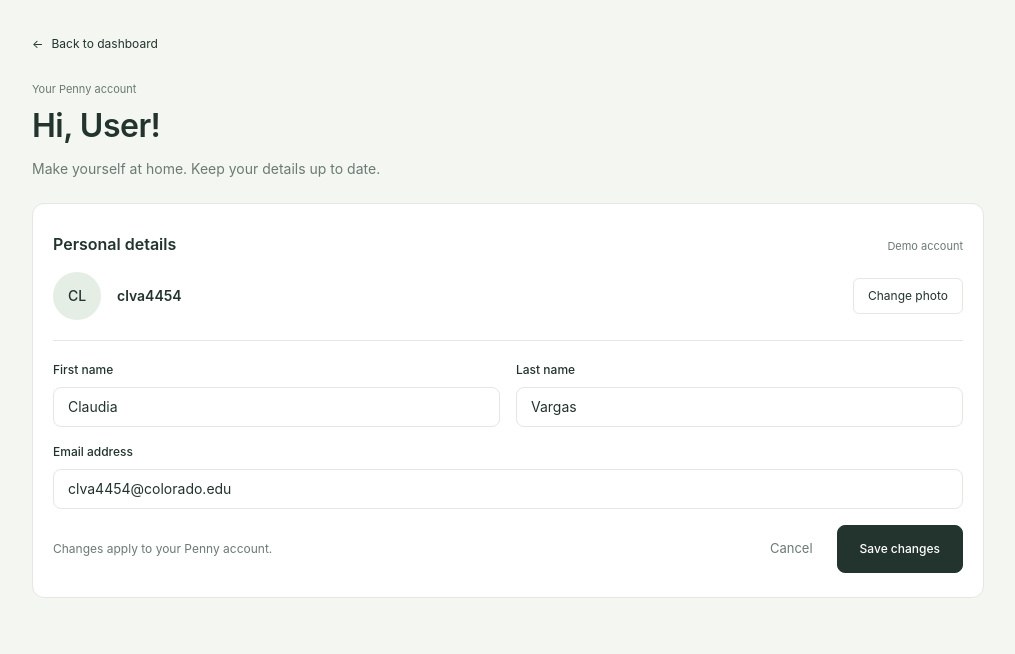
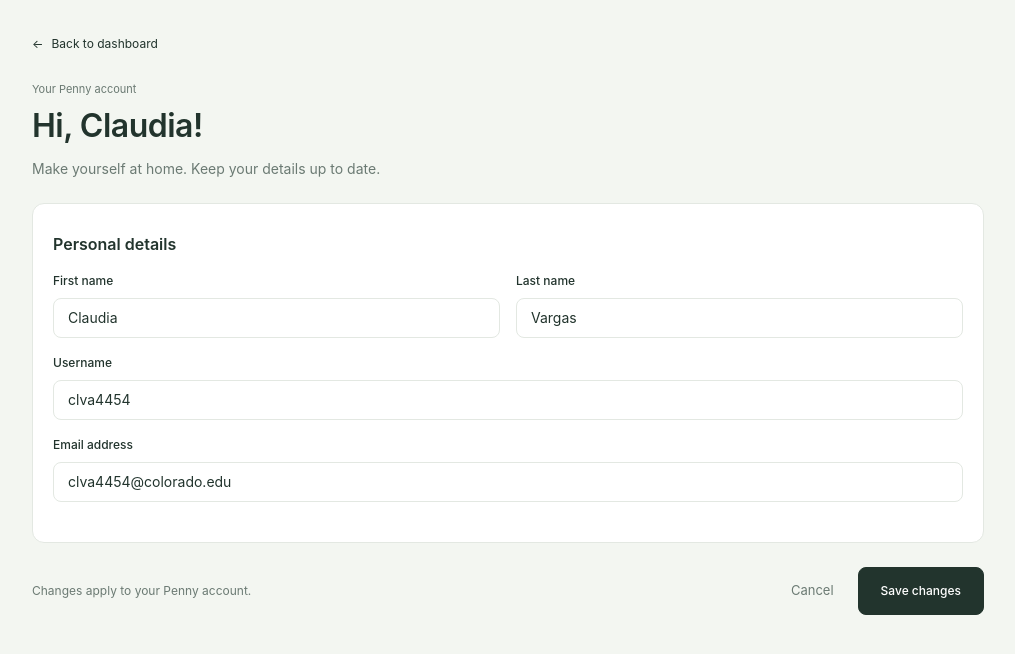
Before and after one commit to Dan1731/ExpenseTracker, a Flask app: template templates/profile.html in a window 1280 px wide. Shown: the top 654 px of the page, without its empty margins (132-1147 px from the left). Run offline with Flask 3, Linux system fonts and the light colour scheme; the template is opened without the code that fills it: values that come from a table or form of the project are taken from there, others are empty.

Commit message:
Add profile page with editable user details

```diff
--- a/app.py
+++ b/app.py
@@ -6,9 +6,9 @@
 ##To run with debugger: flask --app app run --debug
 from init_extension import db
 from flask import Flask, render_template
-from init_extension import db
 from models import User, ExpenseTrans
 from login_route import login_pages
+from profile_route import profile_bp
 
 app = Flask(__name__)
 
@@ -16,6 +16,7 @@
 
 db.init_app(app)
 app.register_blueprint(login_pages)
+app.register_blueprint(profile_bp)
 
 with app.app_context():
     db.create_all()
--- a/templates/profile.html
+++ b/templates/profile.html
@@ -2,56 +2,52 @@
 <html lang="en">
 <head>
 <meta charset="UTF-8">
-<meta name="viewport" content="width=device-width, initial-scale=1">
+<meta name="viewport" content="width=device-width, initial-scale=1"> <!-- Viewport meta tag for responsive design -->
 <title>Penny</title>
-<link rel="stylesheet" href="../static/profile.css">
+<link rel="stylesheet" href="{{ url_for('static', filename='profile.css') }}"> <!-- Styles for the profile page -->
 
 </head>
 <body>
 <main class="page">
   <a class="back" href="#"><span aria-hidden="true">&larr;</span> Back to dashboard</a>
   <p class="eyebrow">Your Penny account</p>
-  <h1>Hi, User!</h1>
+  <h1>Hi, {{ user.first_name or user.username }}!</h1> <!-- Greeting message (user's first name or username)-->
   <p class="lede">Make yourself at home. Keep your details up to date.</p>
 
-  <form method="post" action="#">
+  <form method="post" action="#" novalidate> <!-- Form for updating profile information -->
+    {% if error %}<p class="note" style="color:#b00020">{{ error }}</p>{% endif %} <!-- Error message will appear on page-->
     <section class="card" aria-labelledby="personal-heading">
       <div class="card-head">
         <h2 id="personal-heading">Personal details</h2>
-        <span class="note">Demo account</span>
       </div>
 
-      <div class="identity">
-        <div class="avatar" aria-hidden="true">{{ (user.username or '?')[:2] | upper }}</div>
-        <div class="identity-text">
-          <div class="identity-name">{{ user.username }}</div>
-          <div class="note">{% if user.created_at %}Member since {{ user.created_at }}{% endif %}</div>
-        </div>
-        <button type="button" class="btn">Change photo</button>
-      </div>
-
-      <div class="grid">
+      <div class="grid"> <!-- Grid for layout -->
         <div class="field">
-          <label class="lbl" for="first_name">First name</label>
+          <label class="lbl" for="first_name">First name</label> <!-- Label for the first name input -->
           <input type="text" id="first_name" name="first_name" value="{{ user.first_name or '' }}">
         </div>
         <div class="field">
-          <label class="lbl" for="last_name">Last name</label>
+          <label class="lbl" for="last_name">Last name</label> <!-- Label for the last name input -->
           <input type="text" id="last_name" name="last_name" value="{{ user.last_name or '' }}">
         </div>
       </div>
 
       <div class="field">
-        <label class="lbl" for="email">Email address</label>
+        <label class="lbl" for="username">Username</label> <!-- Label for the username input -->
+        <input type="text" id="username" name="username" value="{{ user.username or '' }}">
+      </div>
+
+      <div class="field">
+        <label class="lbl" for="email">Email address</label> <!-- Label for the email input -->
         <input type="email" id="email" name="email" value="{{ user.email or '' }}">
       </div>
-
+    </section>
 
     <div class="footer">
       <span class="footer-note">Changes apply to your Penny account.</span>
       <div class="actions">
         <a class="cancel" href="#">Cancel</a>
-        <button type="submit" class="btn btn-primary">Save changes</button>
+        <button type="submit" class="btn btn-primary">Save changes</button> <!-- Button for submitting the form -->
       </div>
     </div>
   </form>
```
Also changed, not shown: profile_route.py (added, +46 -0 lines).
